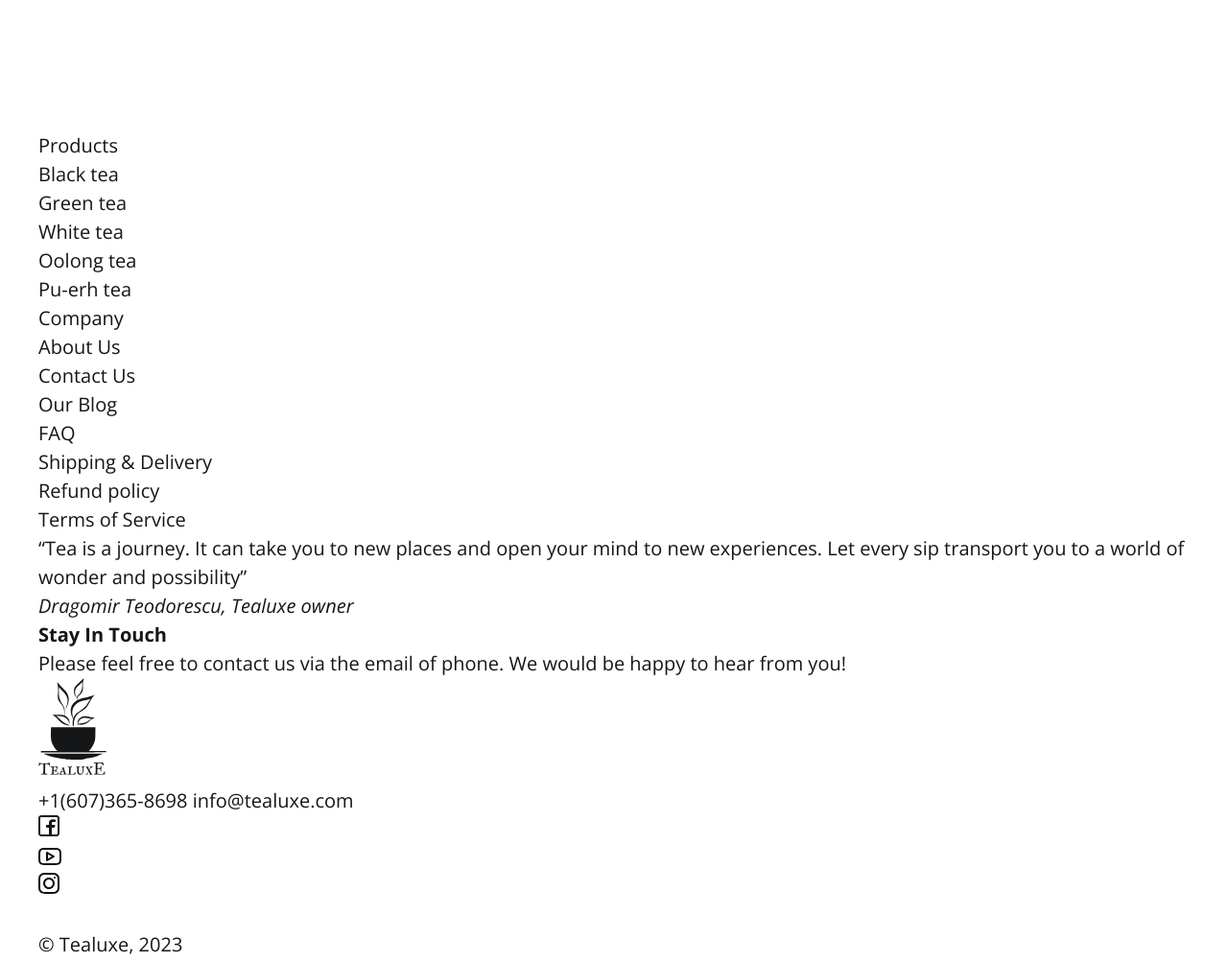
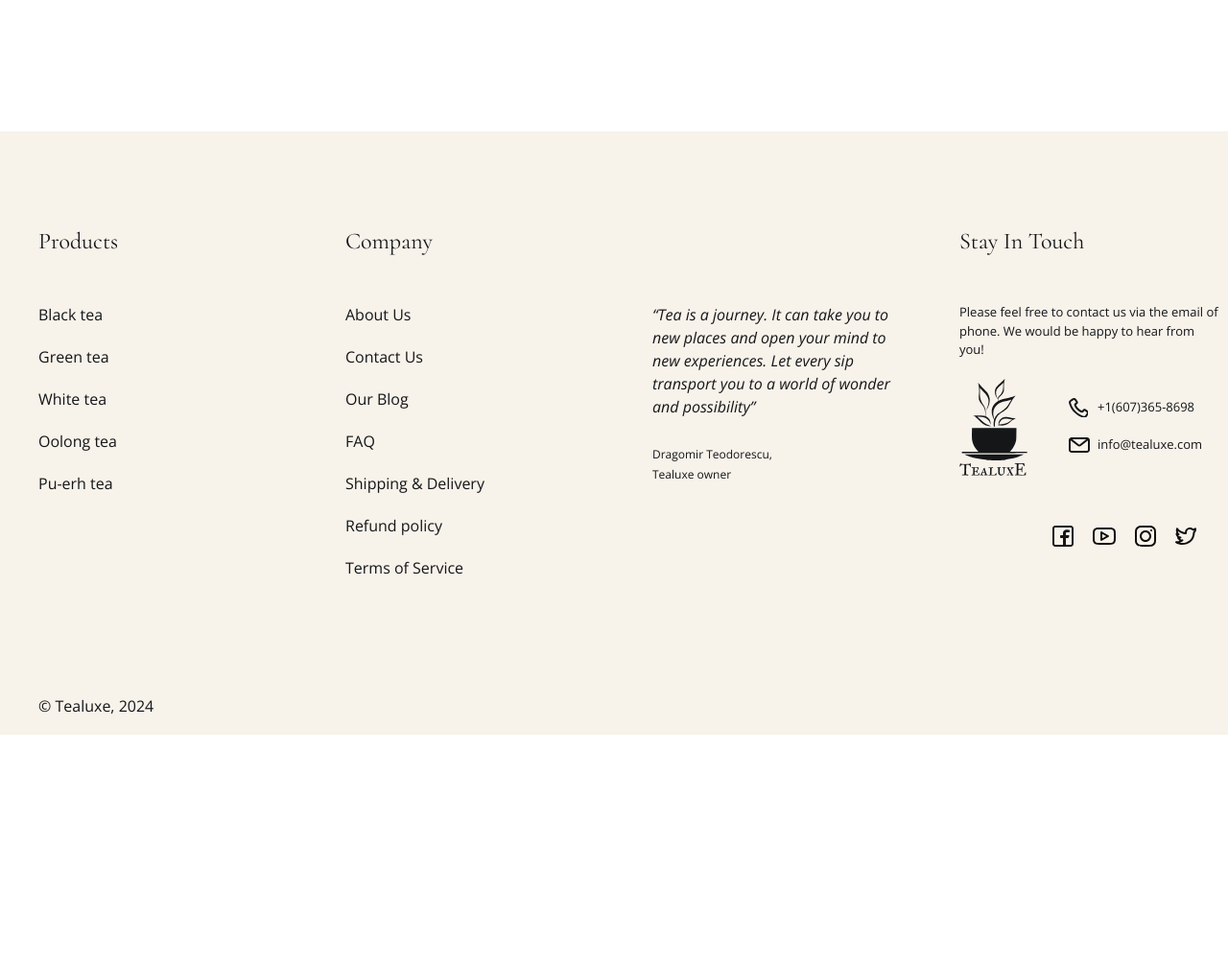
Before and after one commit to craftingweb/Tea, a plain HTML site: page index.html in a window 1280 px wide. Shown: the part 3860-4863 px from the top of the page at 96% size. After the commit the page ends 4626 px from the top, so only its background shows below. Drawn offline with nearby package versions, Linux system fonts and the light colour scheme.

Commit message:
footer desktop styling

```diff
--- a/css/style.css
+++ b/css/style.css
@@ -645,3 +645,131 @@ label {
     padding: 15px;
   }
 }
+
+.footer {
+  padding: 100px 0 18px 0;
+  background-color: #f7f2ea;
+}
+
+.footer__inner {
+  display: grid;
+  grid-template-columns: repeat(4, 270px);
+  margin-bottom: 100px;
+  gap: 0 50px;
+}
+
+.footer__products {
+}
+
+.footer__products-title,
+.footer__company-title,
+.footer__contacts-title {
+  font-family: Cormorant;
+  font-size: 24px;
+  font-style: normal;
+  font-weight: 400;
+  line-height: normal;
+  margin-bottom: 50px;
+}
+
+.footer__products-item,
+.footer__company-item {
+  font-size: 16px;
+  margin-bottom: 20px;
+}
+
+.footer__blockquote-text {
+  margin-top: 79px;
+  font-size: 16px;
+  font-style: italic;
+  margin-bottom: 20px;
+}
+
+.footer__blockquote-author {
+  font-size: 12px;
+  font-style: normal;
+}
+
+.footer__blockquote-author span {
+  display: block;
+}
+
+.footer__contacts-text {
+  font-size: 13px;
+  margin-bottom: 20px;
+}
+
+.footer__nav {
+  display: flex;
+  flex-wrap: wrap;
+}
+
+.footer__nav-contacts {
+  font-size: 13px;
+}
+
+.footer__nav-phone,
+.footer__nav-email {
+  position: relative;
+  padding-left: 30px;
+  display: block;
+}
+
+.footer__nav-phone {
+  margin: 20px 0;
+}
+
+.footer__nav-phone::before {
+  content: "";
+  background-image: url("/images/phone.svg");
+  left: 0;
+  width: 20px;
+  height: 20px;
+  position: absolute;
+}
+
+.footer__nav-email::before {
+  top: 2px;
+  content: "";
+  background-image: url("/images/email.svg");
+  left: 0;
+  width: 22px;
+  height: 16px;
+  position: absolute;
+}
+
+.footer__nav-logo {
+  margin-right: 40px;
+}
+
+.footer__social-list {
+  margin-top: 40px;
+  display: flex;
+  gap: 20px;
+  align-items: center;
+  /* width: 100%; */
+  margin-left: 97px;
+}
+
+.footer__social-link {
+  display: grid;
+}
+
+.footer__bottom {
+  display: flex;
+}
+
+.footer__copy {
+  font-size: 16px;
+  margin-right: 192px;
+}
+
+.payment__item:nth-child(1) img {
+  margin-bottom: -5px;
+}
+
+.payment__list {
+  margin-top: -6px;
+  display: flex;
+  gap: 20px;
+}
--- a/index.html
+++ b/index.html
@@ -263,7 +263,8 @@
         <div class="footer__inner">
           <ul class="footer__products">
             <li class="footer__products-title">Products</li>
-            <li class="footer__products-item"><a class="footer__products-link" href="#">Black tea</a></li>
+            <li class="footer__products-item">
+              <a class="footer__products-link" href="#">Black tea</a></li>
             <li class="footer__products-item"><a class="footer__products-link" href="#">Green tea</a></li>
             <li class="footer__products-item"><a class="footer__products-link" href="#">White tea</a></li>
             <li class="footer__products-item"><a class="footer__products-link" href="#">Oolong tea</a></li>
@@ -271,7 +272,8 @@
           </ul>
           <ul class="footer__company">
             <li class="footer__company-title">Company</li>
-            <li class="footer__company-item"><a class="footer__company-link" href="#">About Us</a></li>
+            <li class="footer__company-item">
+              <a class="footer__company-link" href="#">About Us</a></li>
             <li class="footer__company-item"><a class="footer__company-link" href="#">Contact Us</a></li>
             <li class="footer__company-item"><a class="footer__company-link" href="#">Our Blog</a></li>
             <li class="footer__company-item"><a class="footer__company-link" href="#">FAQ</a></li>
@@ -281,7 +283,7 @@
           </ul>
           <blockquote class="footer__blockquote">
             <p class="footer__blockquote-text">“Tea is a journey. It can take you to new places and open your mind to new experiences. Let every sip transport you to a world of wonder and possibility”</p>
-            <cite class="footer__blockquote-author">Dragomir Teodorescu, Tealuxe owner</cite>
+            <cite class="footer__blockquote-author">Dragomir Teodorescu, <span>Tealuxe owner</span></cite>
           </blockquote>
           <div class="footer__contacts">
             <h5 class="footer__contacts-title">Stay In Touch</h5>
@@ -299,21 +301,25 @@
                   <li class="footer__social-item"><a class="footer__social-link" href="#"><img class="footer__social-img" src="/images/facebook.svg" alt=""></a></li>
                   <li class="footer__social-item"><a class="footer__social-link" href="#"><img class="footer__social-img" src="/images/youtube.svg" alt=""></a></li>
                   <li class="footer__social-item"><a class="footer__social-link" href="#"><img class="footer__social-img" src="/images/instagram.svg" alt=""></a></li>
-                  <li class="footer__social-item"><a class="footer__social-link" href=""><img class="footer__social-img" src="/images/x.svg" alt=""></a></li>
+                  <li class="footer__social-item"><a class="footer__social-link" href=""><img class="footer__social-img" src="/images/twitter.svg" alt=""></a></li>
                 </ul>
               </li>
             </ul>
           </div>
         </div>
         <div class="footer__bottom">
-          <p class="footer__copy">© Tealuxe, 2023</p>
+          <p class="footer__copy">© Tealuxe, 2024</p>
           <ul class="payment__list">
             <li class="payment__item">
               <a class="payment__link" href="">
                 <img src="/images/payment-1.svg" alt="">
               </a>
             </li>
-            <li class="payment__item"><a class="payment__link" href=""><img src="/images/payment-2.svg" alt=""></a></li>
+            <li class="payment__item">
+              <a class="payment__link" href="">
+                <img src="/images/payment-2.svg" alt="">
+              </a>
+            </li>
             <li class="payment__item"><a class="payment__link" href=""><img src="/images/payment-3.svg" alt=""></a></li>
             <li class="payment__item"><a class="payment__link" href=""><img src="/images/payment-4.svg" alt=""></a></li>
           </ul>
```
